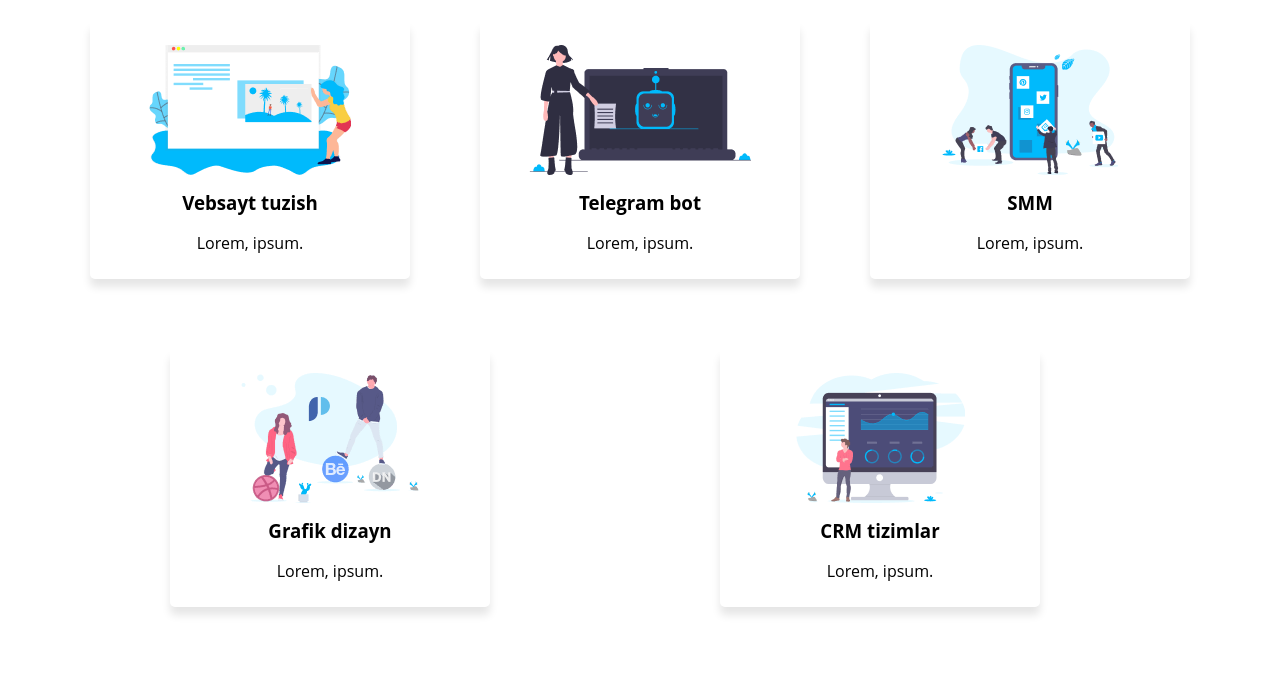
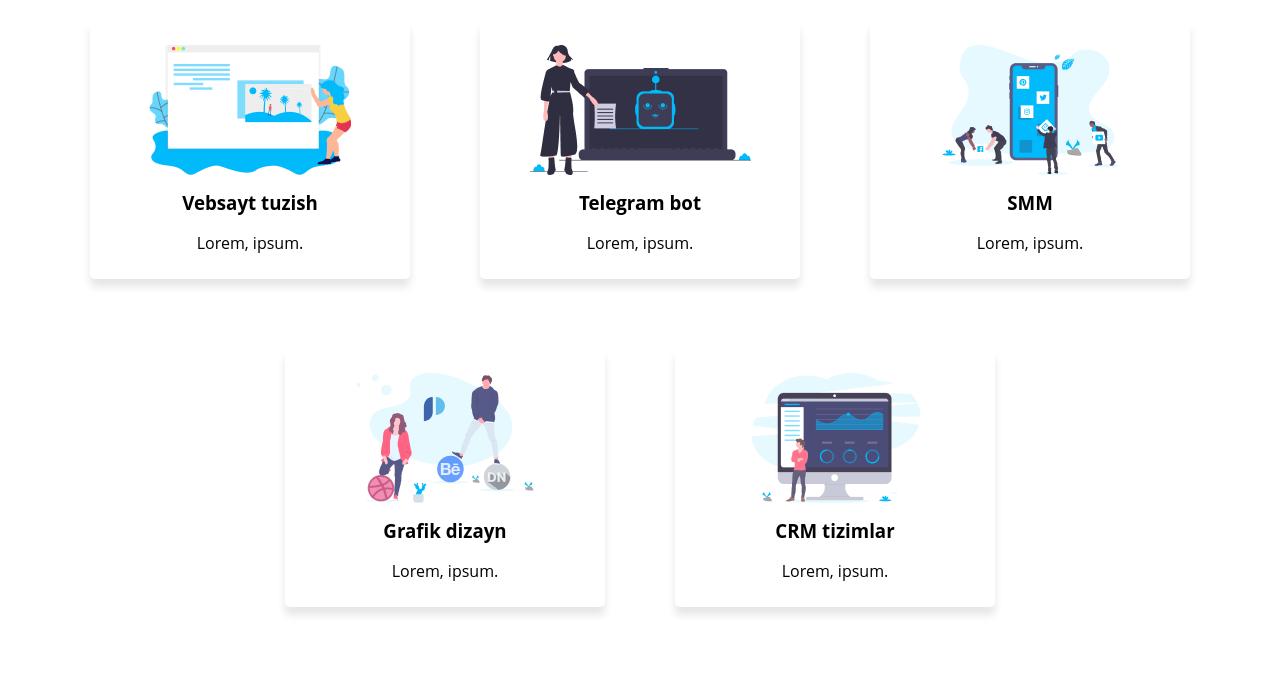
Before and after one commit to avaz-rustamov/fpro-exem1, a plain HTML site: page index.html in a window 1280 px wide. Shown: the part 633-1307 px from the top of the page. Drawn offline with Linux system fonts and the light colour scheme; a web font is replaced by a local one.

Commit message:
Remove jastify content space-around and add jc cen

```diff
--- a/css/styles.css
+++ b/css/styles.css
@@ -143,7 +143,7 @@ body {
 .site_servises_list {
   display: flex;
   flex-wrap: wrap;
-  justify-content: space-around;
+  justify-content: center;
   padding: 0;
   margin: 0;
 }
@@ -163,12 +163,14 @@ body {
   margin-bottom: 70px;
   box-shadow: 0px 8px 8px rgba(0, 0, 0, 0.1);
   border-radius: 5px;
-
   width: 320px;
   list-style: none;
 }
 
 .site_servises_item:nth-child(3) {
+  margin-right: 0;
+}
+.site_servises_item:last-child {
   margin-right: 0;
 }
 
```
